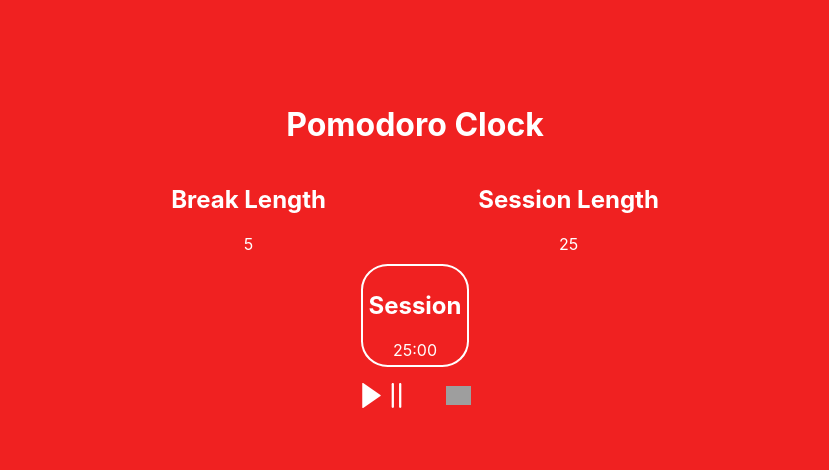
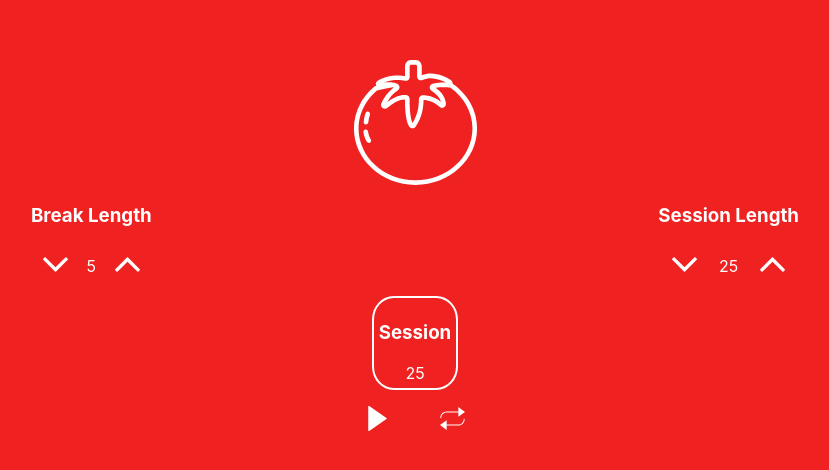
Before and after one commit to remusa/pomodoro-clock, a React (Create React App) app: page / in a window 1280 px wide. Shown: the part 150-620 px from the top of the page, without its empty margins (225-1054 px from the left). Built offline with nearby package versions, Linux system fonts and the light colour scheme; grey boxes are pictures that could not be loaded; the HTML template or start-up script is replaced by a standard one.

Commit message:
Finished increment/decrement of break & session timers

```diff
--- a/src/App.scss
+++ b/src/App.scss
@@ -16,11 +16,21 @@
   color: var(--color-font);
 
   &__length {
-    width: 50%;
+    width: 60%;
     display: flex;
-    // flex-direction: row;
-    justify-content: space-around;
+    justify-content: space-between;
     align-items: center;
+
+    &__label {
+      display: flex;
+      flex-direction: column;
+
+      &__children {
+        display: flex;
+        justify-content: space-around;
+        align-items: center;
+      }
+    }
   }
 
   &__session {
@@ -28,8 +38,6 @@
     padding: 5px;
     border: 2px solid var(--color-font);
     border-radius: 25%;
-    // background: var(--color-font);
-    // color: var(--color-bg);
   }
 
   &__buttons {
@@ -41,7 +49,6 @@
 }
 
 .button {
-  // width: 25px;
   padding: 5px;
   border: 1px solid transparent;
   border-radius: 2px;
@@ -57,8 +64,12 @@
     border: 1px solid var(--color-font);
     background-color: var(--color-bg-click);
   }
+}
 
-  & img {
-    width: 25px;
-  }
+.icon-header {
+  max-width: 125px;
 }
+
+.icon {
+  width: 25px;
+}
--- a/src/components/PomodoroClock.js
+++ b/src/components/PomodoroClock.js
@@ -1,49 +1,202 @@
 import React, { Component } from 'react'
+import PropTypes from 'prop-types';
 
+import tomato from '../assets/tomato.svg'
 import playIcon from '../assets/play.svg'
-import pauseIcon from '../assets/pause.svg'
+// import pauseIcon from '../assets/pause.svg'
+// import stopIcon from '../assets/stop.svg'
 import repeatIcon from '../assets/repeat.svg'
-import stopIcon from '../assets/stop.svg'
 import upIcon from '../assets/up-arrow.svg'
 import downIcon from '../assets/down-arrow.svg'
+
+
+const Button = props => {
+    return (
+        <button
+            id={props.id}
+            className='button'
+            onClick={props.onClick}>
+
+            <img
+                src={props.icon}
+                alt={props.id}
+                className='icon'></img>
+
+        </button>
+    )
+}
+
+Button.propTypes = {
+    id: PropTypes.string.isRequired
+}
+
+const Label = props => {
+    return (
+        <div
+            id={props.label}
+            className='container__length__label'
+        >
+            <h3>{props.name}</h3>
+            <div className='container__length__label__children'>
+                {props.children}
+            </div>
+        </div>
+    )
+}
+
+Label.propTypes = {
+    label: PropTypes.string.isRequired,
+    name: PropTypes.string.isRequired,
+}
 
 class PomodoroClock extends Component {
     constructor(props) {
         super(props)
+
+        this.state = this.initialState
+
+        this.handleReset = this.handleReset.bind(this)
+        this.decrementValue = this.decrementValue.bind(this)
+        this.incrementValue = this.incrementValue.bind(this)
+        this.changeTimer = this.changeTimer.bind(this)
+        this.playAudio = this.playAudio.bind(this)
+    }
+
+    initialState = {
+        breakLength: 5,
+        sessionLength: 25,
+        timer: 25
+    }
+
+    handleReset() {
+        this.setState(this.initialState)
+        this.audioBeep.pause()
+        this.audioBeep.currentTime = 0
+    }
+
+    playAudio() {
+        this.audioBeep.play()
+    }
+
+    playPause() {
+
+    }
+
+    decrementValue(e) {
+        const [timer, value] = e.target.id.split('-')
+        this.changeTimer(timer, value)
+    }
+
+    incrementValue(e) {
+        const [timer, value] = e.target.id.split('-')
+        this.changeTimer(timer, value)
+    }
+
+    changeTimer(timer, value) {
+        // break timer
+        if (timer === 'break') {
+            if (value === 'decrement' && this.state.breakLength > 1) {
+                this.setState({ breakLength: this.state.breakLength - 1 })
+            } else if (value === 'increment' && this.state.breakLength < 60) {
+                this.setState({ breakLength: this.state.breakLength + 1 })
+            }
+        }
+
+        // session timer
+        else if (timer === 'session') {
+            if (value === 'decrement' && this.state.sessionLength > 1) {
+                this.setState({ sessionLength: this.state.sessionLength - 1 })
+            } else if (value === 'increment' && this.state.sessionLength < 60) {
+                this.setState({ sessionLength: this.state.sessionLength + 1 })
+            }
+        }
     }
 
     render() {
         return (
             <div className='container'>
-                <h1>Pomodoro Clock</h1>
+                <img
+                    src={tomato}
+                    alt='Pomodoro Clock'
+                    className='icon-header'
+                ></img>
 
                 <div className='container__length'>
+                    <Label
+                        label='break-label'
+                        name='Break Length'>
+
+                        <Button
+                            id="break-decrement"
+                            icon={downIcon}
+                            onClick={this.decrementValue}
+                        />
+
+                        <div
+                            id='break-length'>
+                            {this.state.breakLength}
+                        </div>
+
+                        <Button
+                            id="break-increment"
+                            icon={upIcon}
+                            onClick={this.incrementValue}
+                        />
+                    </Label>
+
+                    <Label
+                        label='session-label'
+                        name='Session Length'>
+
+                        <Button
+                            id="session-decrement"
+                            icon={downIcon}
+                            onClick={this.decrementValue}
+                        />
+
+                        <div
+                            id='session-length'>
+                            {this.state.sessionLength}
+                        </div>
+
+                        <Button id="session-increment"
+                            icon={upIcon}
+                            onClick={this.incrementValue}
+                        />
+                    </Label>
+                </div>
+
+                <div className='container__session'>
+                    <h3
+                        id="timer-label">
+                        Session
+                    </h3>
+
                     <div
-                        id='break-label'
-                        className='container__length__left'>
-                        <h2>Break Length</h2>
-                        <div id='break-length'>5</div>
-                    </div>
-                    <div
-                        id='session-label'
-                        className='container__length__right'>
-                        <h2>Session Length</h2>
-                        <div id='session-length'>25</div>
+                        id="time-left">
+                        {this.state.timer}
                     </div>
                 </div>
 
-                <div className='container__session'>
-                    <h2 id="timer-label">Session</h2>
-                    <div id="time-left">25:00</div>
+                <div className='container__buttons'>
+                    <Button
+                        id="start_stop"
+                        icon={playIcon}
+                    />
+
+                    <Button
+                        id="reset"
+                        icon={repeatIcon}
+                        onClick={this.handleReset}
+                    />
                 </div>
 
-                <div className='container__buttons'>
-                    <button id="start_stop" className='button' >
-                        <img src={playIcon}></img>
-                        <img src={pauseIcon}></img>
-                    </button>
-                    <button id="reset" className='button' ><img src={stopIcon}></img></button>
-                </div>
+                <audio
+                    id='beep'
+                    preload='auto'
+                    src='https://goo.gl/65cBl1'
+                    ref={(audio) => { this.audioBeep = audio }}
+                ></audio>
             </div>
         )
     }
```
Also changed, not shown: src/assets/tomato.svg (added).
